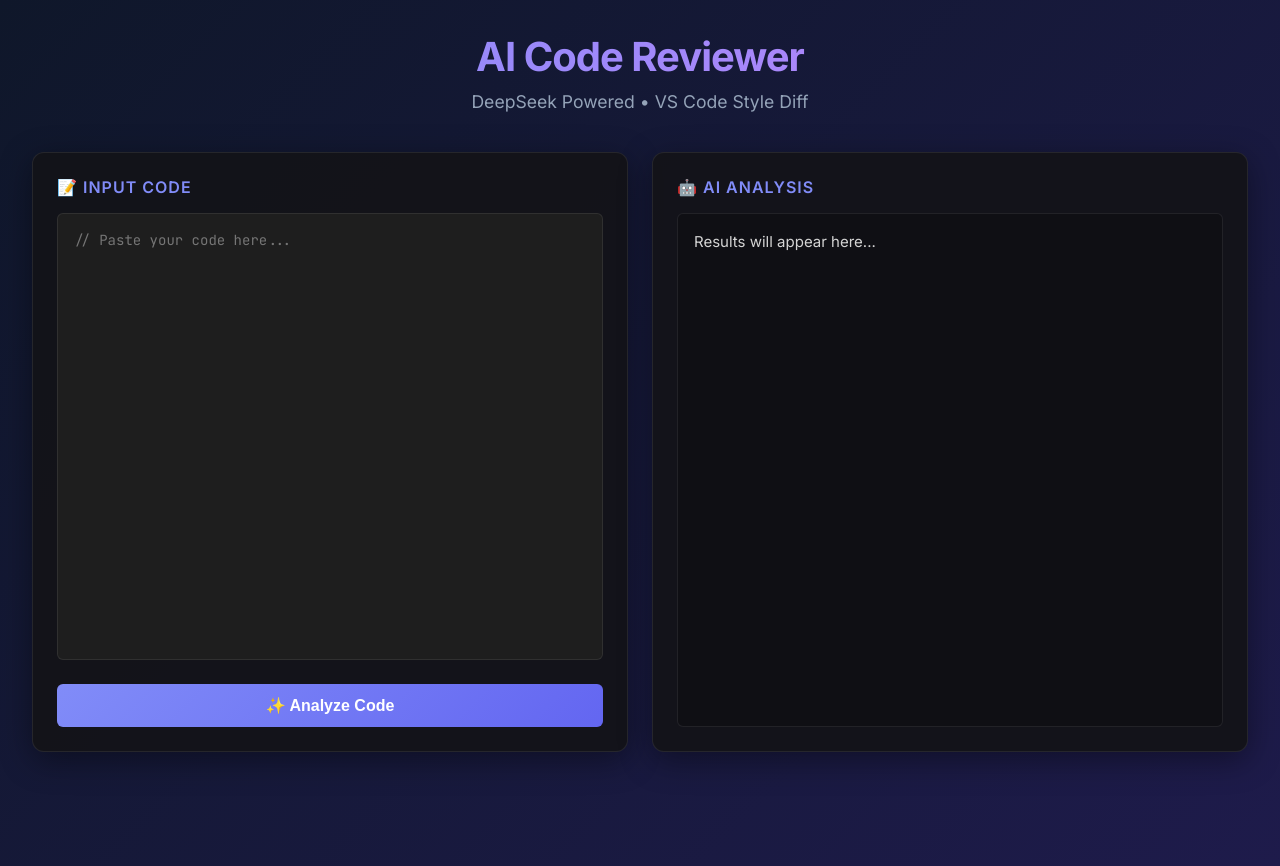
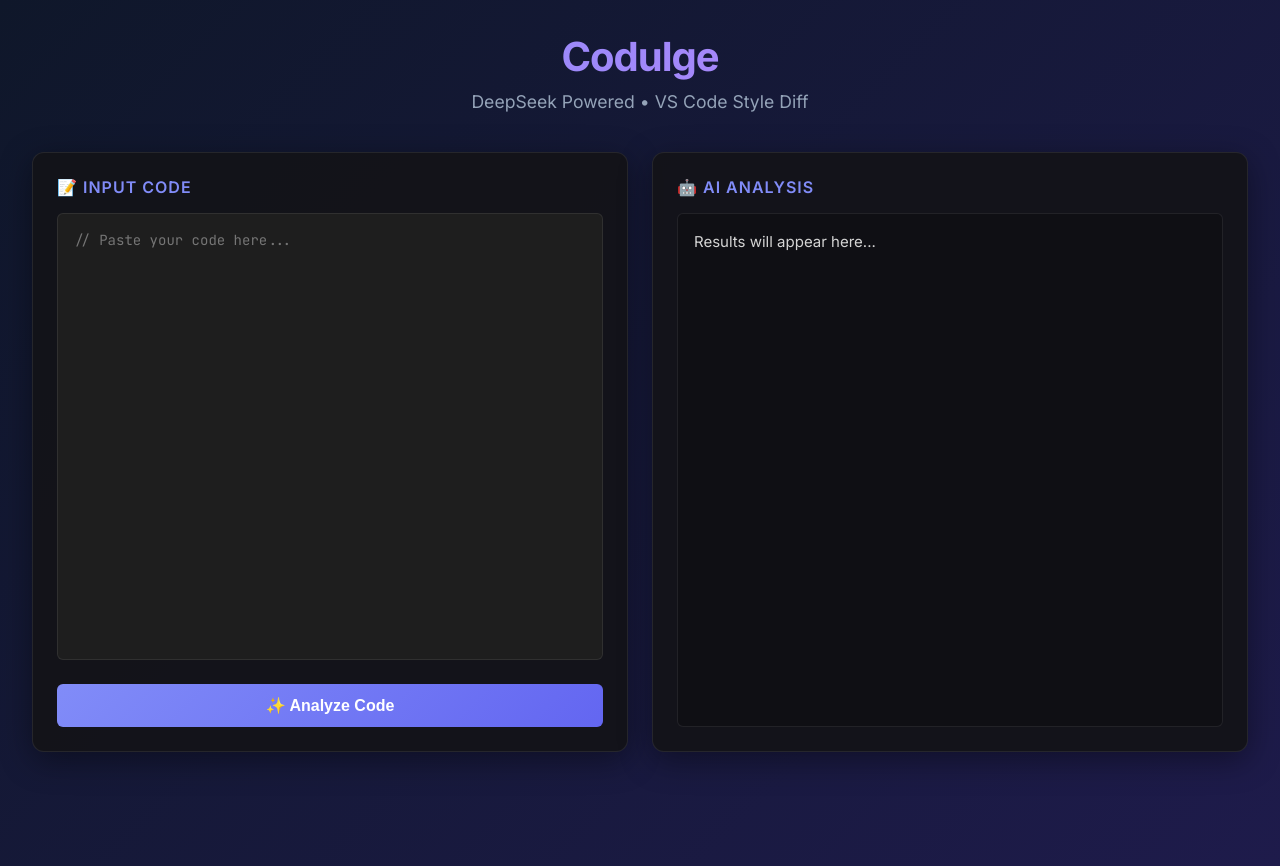
Before and after one commit to LalmaniBytes/AI-Code-Preview-Cpp, a plain HTML site: page index.html in a window 1280 px wide. Drawn offline with nearby package versions, Linux system fonts and the light colour scheme.

Commit message:
DockerFile included

```diff
--- a/index.html
+++ b/index.html
@@ -4,7 +4,6 @@
     <meta charset="UTF-8">
     <meta name="viewport" content="width=device-width, initial-scale=1.0">
     <title>AI Code Preview & Fixer</title>
-
     <link href="https://fonts.googleapis.com/css2?family=Inter:wght@400;600;700&family=JetBrains+Mono:wght@400;500&display=swap" rel="stylesheet">
 
     <script src="https://cdn.jsdelivr.net/npm/marked/marked.min.js"></script>
@@ -283,7 +282,7 @@
 
     <div class="app-container">
         <header class="header">
-            <h1 class="title">AI Code Reviewer</h1>
+            <h1 class="title">Codulge</h1>
             <p class="subtitle">DeepSeek Powered • VS Code Style Diff</p>
         </header>
 
```
Also changed, not shown: WhatsApp Image 2025-12-18 at 9.48.26 PM.jpeg (added), 1 other file.
